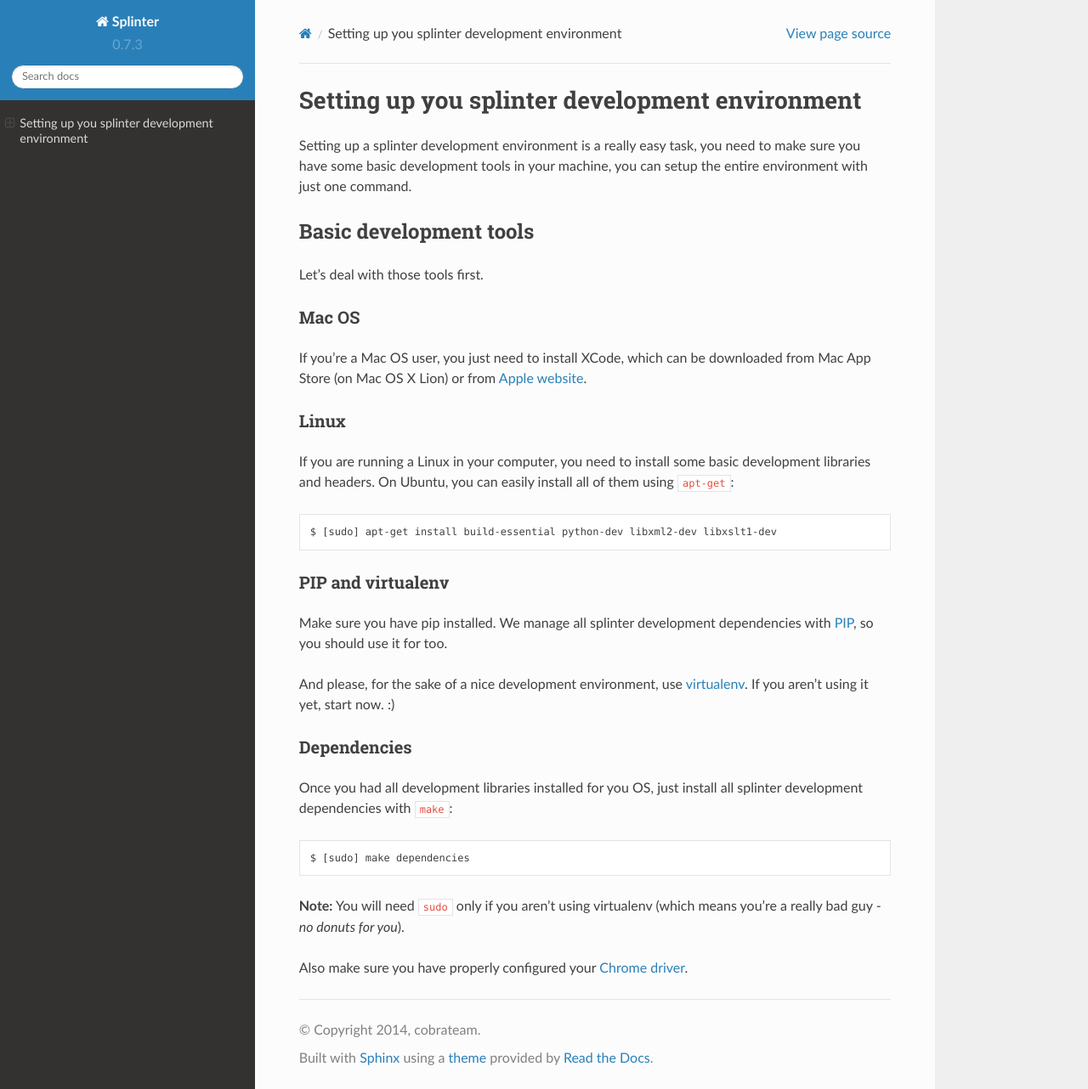
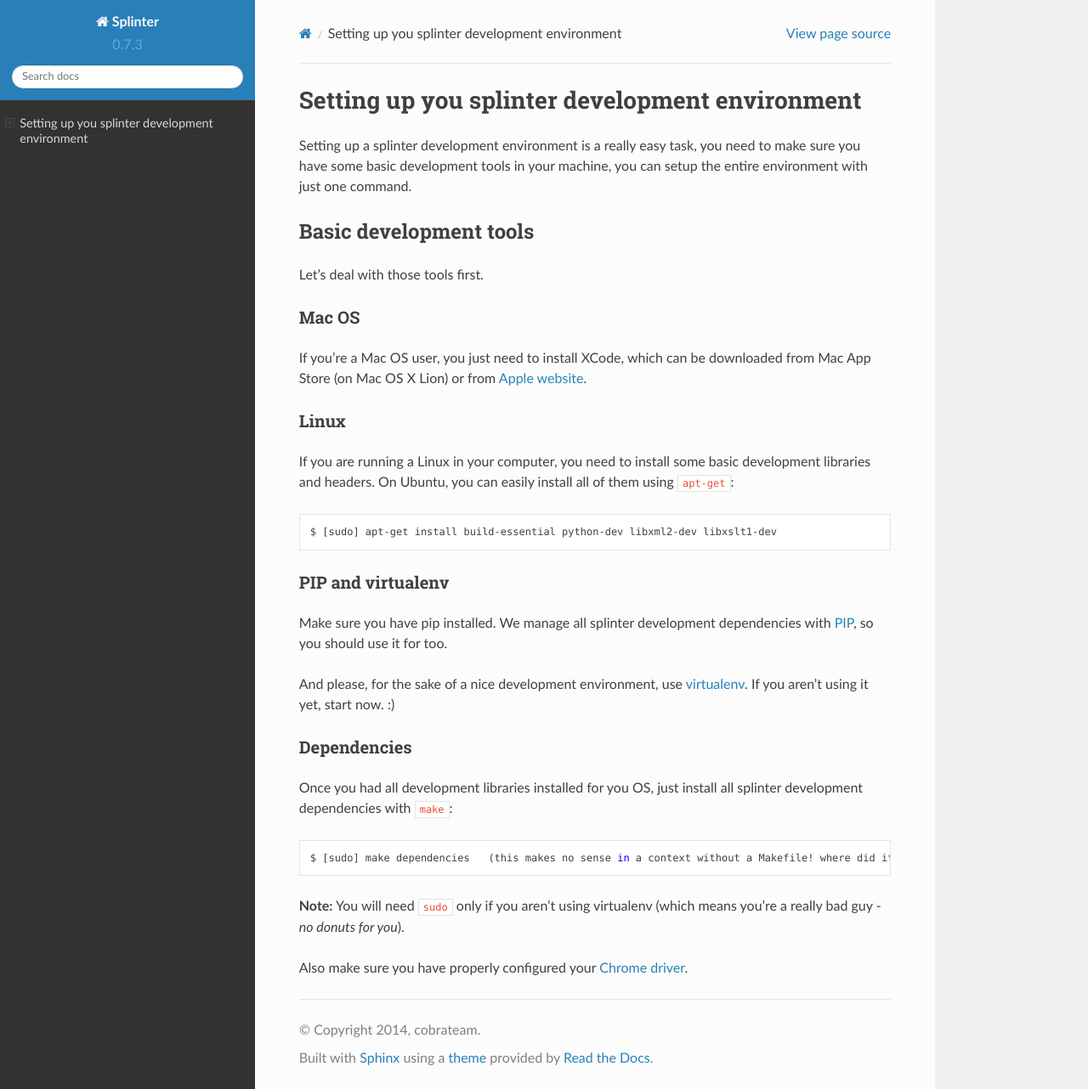
Before and after one commit to cobrateam/splinter, a Sphinx documentation site: the page built from docs/contribute/setting-up-your-development-environment.rst, in a window 1280 px wide and 1282 px high. Shown: the whole window at 85% size. Built offline with Sphinx 7.4.7 and the Read the Docs theme 2.0.0, drawn with Linux system fonts in a browser that asks for light colours.

Commit message:
something unclear

```diff
--- a/docs/contribute/setting-up-your-development-environment.rst
+++ b/docs/contribute/setting-up-your-development-environment.rst
@@ -56,7 +56,7 @@ Once you had all development libraries installed for you OS, just install all sp
 
 ::
 
-    $ [sudo] make dependencies
+    $ [sudo] make dependencies   (this makes no sense in a context without a Makefile! where did it come from? what are you assuming?)
 
 **Note:** You will need ``sudo`` only if you aren't using virtualenv (which means you're a really bad guy - *no donuts for you*).
 
```
